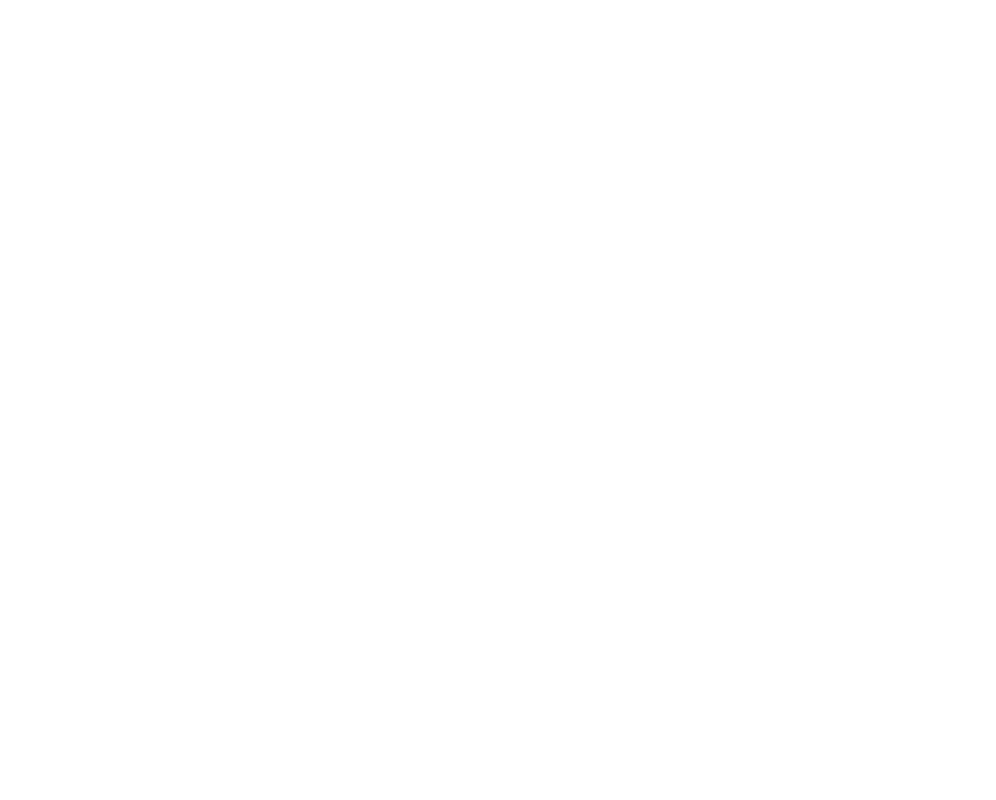
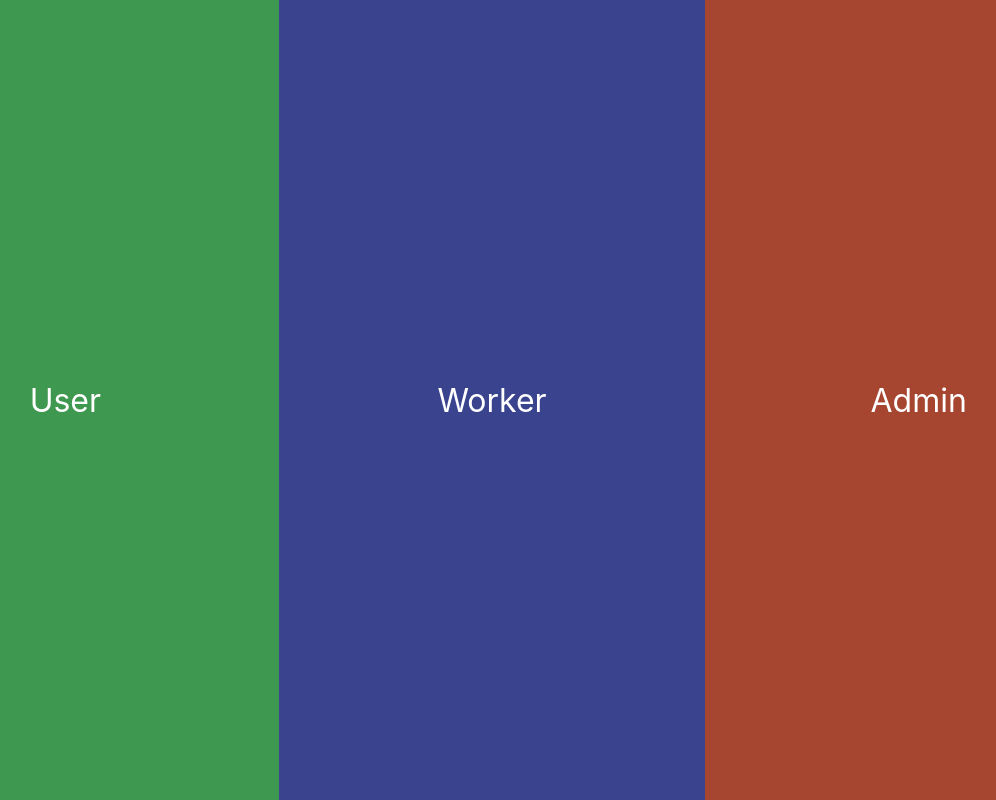
Before and after one commit to OleksandrHladchenko1/front-end, a React (Create React App) app: page / in a window 1280 px wide. Before the commit this address had no page. Shown: the whole page, without its empty margins (148-1144 px from the left). Built offline with nearby package versions, Linux system fonts and the light colour scheme.

Commit message:
Add login for worker

```diff
--- a/src/App.js
+++ b/src/App.js
@@ -1,6 +1,7 @@
 import React from 'react';
 import { Routes, Route } from 'react-router-dom';
 
+import { StartPage } from './components/main/StartPage/StartPage';
 import { Login } from './components/main/Login';
 import { Register } from './components/main/Register';
 import { UserPage } from './components/main/UserPage/UserPage';
@@ -14,6 +15,7 @@ import './App.scss';
 const App = () => {
   return (
     <Routes>
+      <Route path='/' element={<StartPage />} />
       <Route path='/login' element={<Login />} />
       <Route path='/register' element={<Register />} />
       <Route path='/userPage' element={[<Header key="header"/>, <UserPage key="userPage"/>]} />
--- a/src/App.scss
+++ b/src/App.scss
@@ -61,3 +61,15 @@
 .link {
   color: #fff;
 }
+
+.user-bg {
+  background: linear-gradient(rgb(63, 152, 80), rgb(38, 90, 47));
+}
+
+.worker-bg {
+  background: linear-gradient(rgb(57, 67, 142), rgb(34, 39, 83));
+}
+
+.admin-bg {
+  background: linear-gradient(rgb(167, 62, 48), rgb(97, 39, 26));
+}
--- a/src/components/common/Header/Header.jsx
+++ b/src/components/common/Header/Header.jsx
@@ -33,7 +33,7 @@ export const Header = () => {
                 </Link>
               </li>
               <li className="header__link">
-                <Link className="header__logout" to="/login" onClick={logout}>
+                <Link className="header__logout" to="/" onClick={logout}>
                   Logout
                 </Link>
               </li>
--- a/src/components/main/Login/Login.jsx
+++ b/src/components/main/Login/Login.jsx
@@ -10,6 +10,7 @@ import { setItemToLS, validateEmail, validatePassword } from "../../../services/
 import './Login.scss';
 
 export const Login = () => {
+  const startStatus = localStorage.getItem('startStatus');
   const navigate = useNavigate();
   const apiInteractor = new APIInteractor();
   const [emailError, setEmailError] = useState(false);
@@ -22,14 +23,30 @@ export const Login = () => {
     console.log(userInfo);
   });
 
+  const selectBackground = () => {
+    switch(startStatus) {
+      case 'User':
+        return 'user-bg';
+      case 'Worker':
+        return 'worker-bg';
+      case 'Admin':
+        return 'admin-bg';
+      default: return;
+    }
+  };
+
   const login = (e) => {
     e.preventDefault();
     if(validateEmail(userInfo.email) && validatePassword(userInfo.password)) {
       setEmailError(false);
-      apiInteractor.login(userInfo).then(result => {
+      apiInteractor.login({ ...userInfo, startStatus }).then(result => {
         setItemToLS('token', result.token);
         setItemToLS('userId', result.user.idUser);
+        if(startStatus === 'User') {
           navigate('/userPage');
+        } else {
+          console.log('worker');
+        }
       });
     } else {
       setEmailError(true);
@@ -45,7 +62,7 @@ export const Login = () => {
 
   return (
     <main>
-      <article className="form">
+      <article className={`form ${selectBackground()}`}>
         <div className="form__container">
           <form className="form__form" method="POST">
             <div className="form__form-container">
@@ -71,6 +88,8 @@ export const Login = () => {
                   <p className="form__email-error error">Wrong email or password!</p>
                 }
               </div>
+              {
+                startStatus === 'User' &&
                 <div className="form__regirect">
                   <p className="form__redirect-text">
                     If you don`t have an account you can{' '}
@@ -79,6 +98,7 @@ export const Login = () => {
                     </Link>
                   </p>
                 </div>
+              }
             </div>
           </form>
         </div>
--- /dev/null
+++ b/src/components/main/StartPage/StartPage.jsx
@@ -0,0 +1,43 @@
+import React from "react";
+import { Link } from "react-router-dom";
+import { getLastElement } from "../../../services/utils";
+
+import './StartPage.scss';
+
+export const StartPage = () => {
+  const setStartStatus = (e) => {
+    localStorage.setItem('startStatus', getLastElement(e.target.classList));
+  };
+
+  return (
+    <main>
+      <article className="start">
+        <div className="start__container">
+          <ul className="start__links">
+            <li className="start__list-item">
+              <Link
+                className="start__link-user start-link User"
+                to="/login"
+                onClick={setStartStatus}>
+              </Link>
+            </li>
+            <li className="start__list-item">
+              <Link
+                className="start__link-worker start-link Worker"
+                to="/login"
+                onClick={setStartStatus}>
+              </Link>
+            </li>
+            <li className="start__list-item">
+              <Link
+                className="start__link-admin start-link Admin"
+                to="/login"
+                onClick={setStartStatus}>
+              </Link>
+            </li>
+          </ul>
+        </div>
+      </article>
+    </main>
+  );
+};
--- /dev/null
+++ b/src/components/main/StartPage/StartPage.scss
@@ -0,0 +1,81 @@
+.start {
+  height: 100vh;
+  width: 100vw;
+
+  &__links {
+    display: grid;
+    grid-template-columns: repeat(3, 1fr);
+  }
+
+  &__list-item {
+    position: relative;
+    height: 100vh;
+    display: flex;
+    justify-content: center;
+    align-items: center;
+    overflow: hidden;
+  }
+
+  &__link-user {
+    background: rgb(63, 152, 80);
+
+    &:hover {
+      background: rgb(54, 129, 68);
+    }
+
+    &::before {
+      content: "User";
+      position: absolute;
+      top: 50%;
+      left: 50%;
+      margin-right: -50%;
+      transform: translate(-50%, -50%);
+    }
+  }
+  &__link-worker {
+    background: rgb(57, 67, 142);
+
+    &:hover {
+      background: rgb(44, 53, 116);
+    }
+
+    &::before {
+      content: "Worker";
+      position: absolute;
+      top: 50%;
+      left: 50%;
+      margin-right: -50%;
+      transform: translate(-50%, -50%);
+    }
+  }
+  &__link-admin {
+    background: rgb(167, 70, 48);
+
+    &:hover {
+      background: rgb(128, 54, 38);
+    }
+
+    &::before {
+      content: "Admin";
+      position: absolute;
+      top: 50%;
+      left: 50%;
+      margin-right: -50%;
+      transform: translate(-50%, -50%);
+    }
+  }
+}
+
+.start-link {
+  display: block;
+  height: 100vh;
+  color: #fff;
+  font-size: 2em;
+  width: 100%;
+  text-align: center;
+
+  &:hover {
+    transform: scale(1.7);
+    transition: .3s;
+  }
+}
--- /dev/null
+++ b/src/components/main/StartPage/index.js
@@ -0,0 +1 @@
+export * from './StartPage';
--- a/src/services/apiInteractor.js
+++ b/src/services/apiInteractor.js
@@ -3,6 +3,7 @@ import { concatCarNumber } from "./utils";
 
 export class APIInteractor {
   login = async (user) => {
+		console.log(user);
     try {
 			const result = await axios({
 				method: 'post',
@@ -35,6 +36,25 @@ export class APIInteractor {
 				url: `http://localhost:8080/api/users/me/${id}`,
 				headers: { authorization: `Bearer ${localStorage.getItem('token')}` },
 			});
+			if(result.status === 200) {
+				localStorage.setItem('email', result.data.user.email);
+				return result.data.user;
+			}
+		} catch (err) {
+			console.log(err);
+		}
+	};
+
+	getWorkerById = async (id) => {
+		console.log('inside');
+		try {
+			const result = await axios({
+				method: 'get',
+				url: `http://localhost:8080/api/workers/getWorkerById/${id}`,
+				headers: { authorization: `Bearer ${localStorage.getItem('token')}` },
+			});
+
+			console.log(result);
 			if(result.status === 200) {
 				localStorage.setItem('email', result.data.user.email);
 				return result.data.user;
```
Lines whose indentation alone changed are shown as unchanged.
